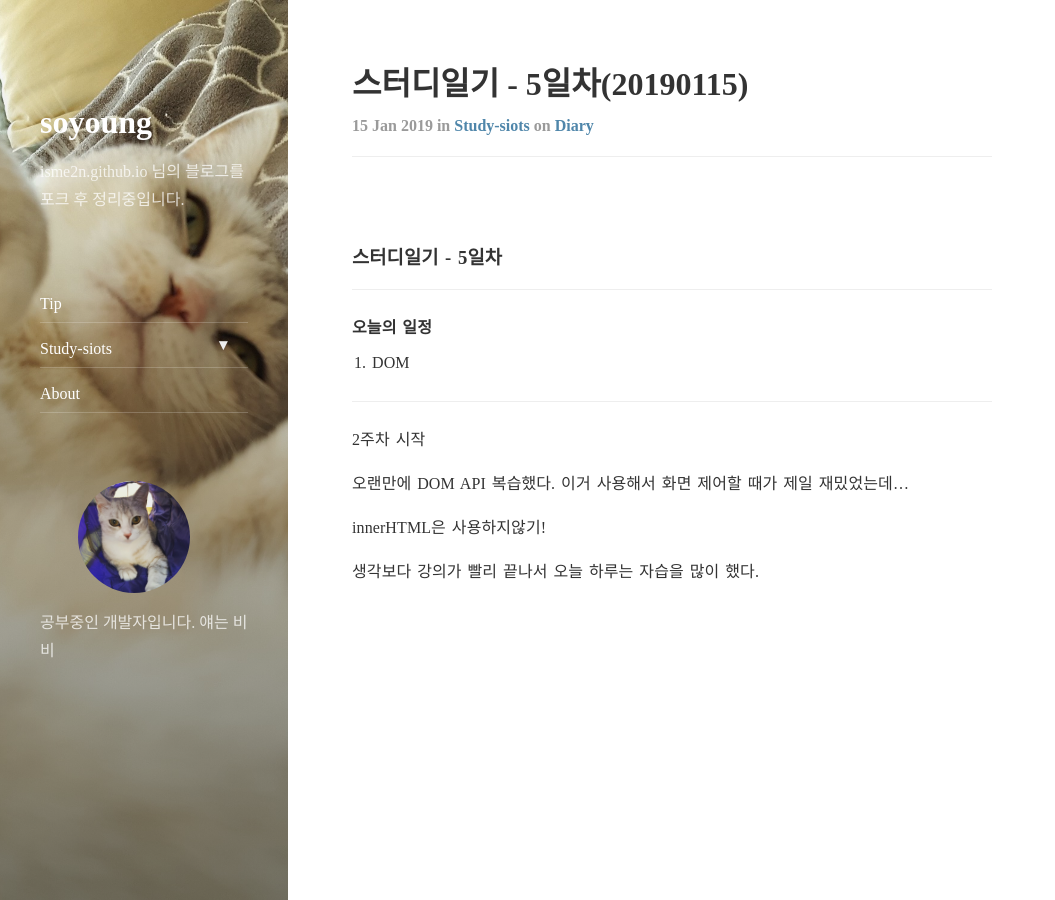
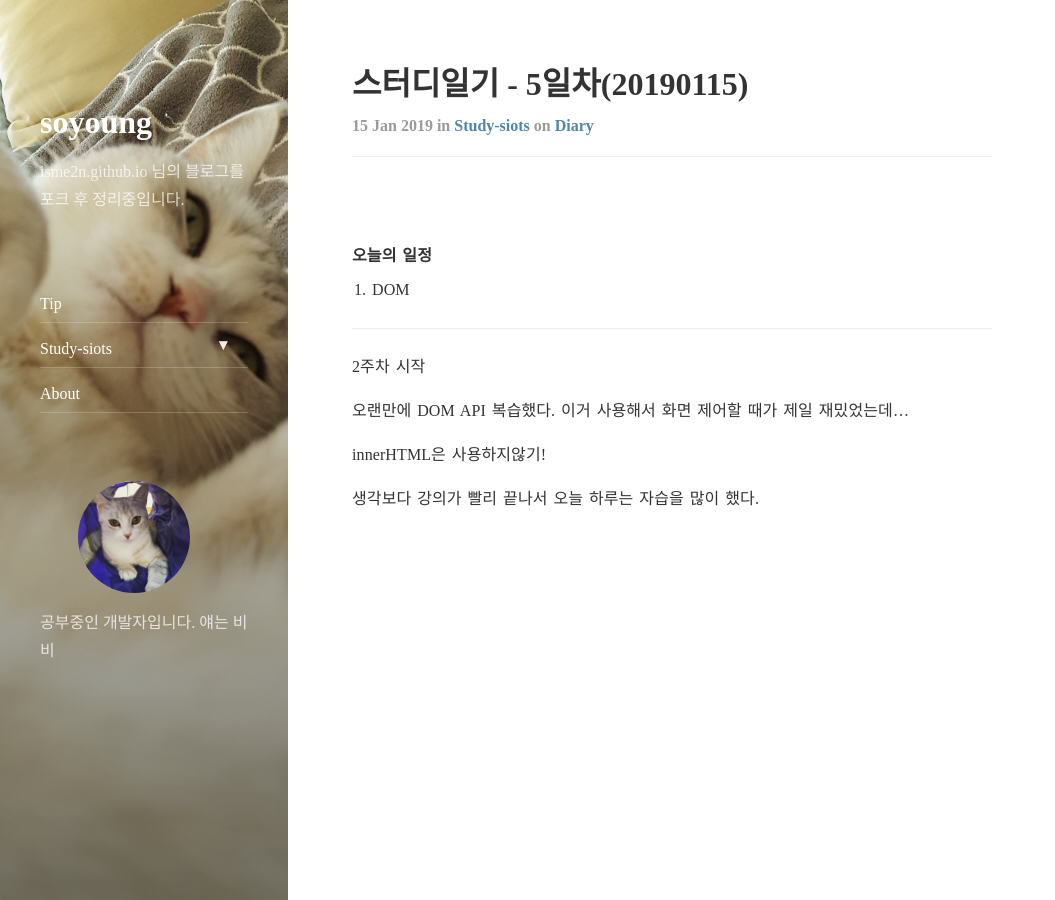
Before and after one commit to ellie-shim/ellie-shim.github.io, a Jekyll site: the page built from _posts/2019-01-15-siots-diary-day05.markdown, in a window 1280 px wide and 900 px high. Shown: the whole window, without its empty margins (0-1055 px from the left). Built offline with Jekyll 4.4.1, drawn with Linux system fonts in a browser that asks for light colours; nearby versions of some CDN libraries; comment, search, counter and statistics services are not loaded.

Commit message:
스터디일기 포스트 레이아웃 수정

```diff
--- a/_posts/2019-01-08-siots-diary-day01.markdown
+++ b/_posts/2019-01-08-siots-diary-day01.markdown
@@ -5,10 +5,6 @@ subtitle: "siots"
 categories: siots
 tags: diary
 comments: true
----
-
-### 스터디일기 - 1일차
-
 ---
 
 #### 오늘의 일정
--- a/_posts/2019-01-09-siots-diary-day02.markdown
+++ b/_posts/2019-01-09-siots-diary-day02.markdown
@@ -5,10 +5,6 @@ subtitle: "siots"
 categories: siots
 tags: diary
 comments: true
----
-
-### 스터디일기 - 2일차
-
 ---
 
 #### 오늘의 일정
--- a/_posts/2019-01-10-siots-diary-day03.markdown
+++ b/_posts/2019-01-10-siots-diary-day03.markdown
@@ -5,10 +5,6 @@ subtitle: "siots"
 categories: siots
 tags: diary
 comments: true
----
-
-### 스터디일기 - 3일차
-
 ---
 
 #### 오늘의 일정
--- a/_posts/2019-01-11-siots-diary-day04.markdown
+++ b/_posts/2019-01-11-siots-diary-day04.markdown
@@ -5,10 +5,6 @@ subtitle: "siots"
 categories: siots
 tags: diary
 comments: true
----
-
-### 스터디일기 - 4일차
-
 ---
 
 #### 오늘의 일정
--- a/_posts/2019-01-15-siots-diary-day05.markdown
+++ b/_posts/2019-01-15-siots-diary-day05.markdown
@@ -5,10 +5,6 @@ subtitle: "siots"
 categories: siots
 tags: diary
 comments: true
----
-
-### 스터디일기 - 5일차
-
 ---
 
 #### 오늘의 일정
--- a/_posts/2019-01-16-siots-diary-day06.markdown
+++ b/_posts/2019-01-16-siots-diary-day06.markdown
@@ -5,10 +5,6 @@ subtitle: "siots"
 categories: siots
 tags: diary
 comments: true
----
-
-### 스터디일기 - 6일차
-
 ---
 
 #### 오늘의 일정
```
